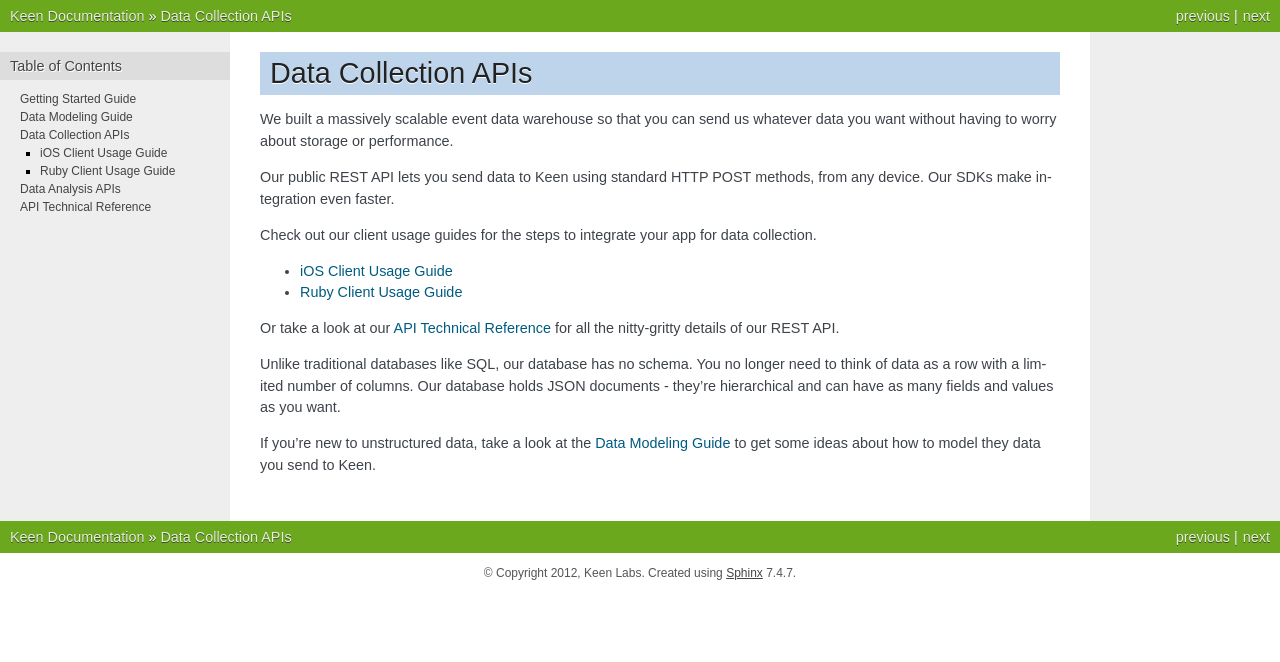
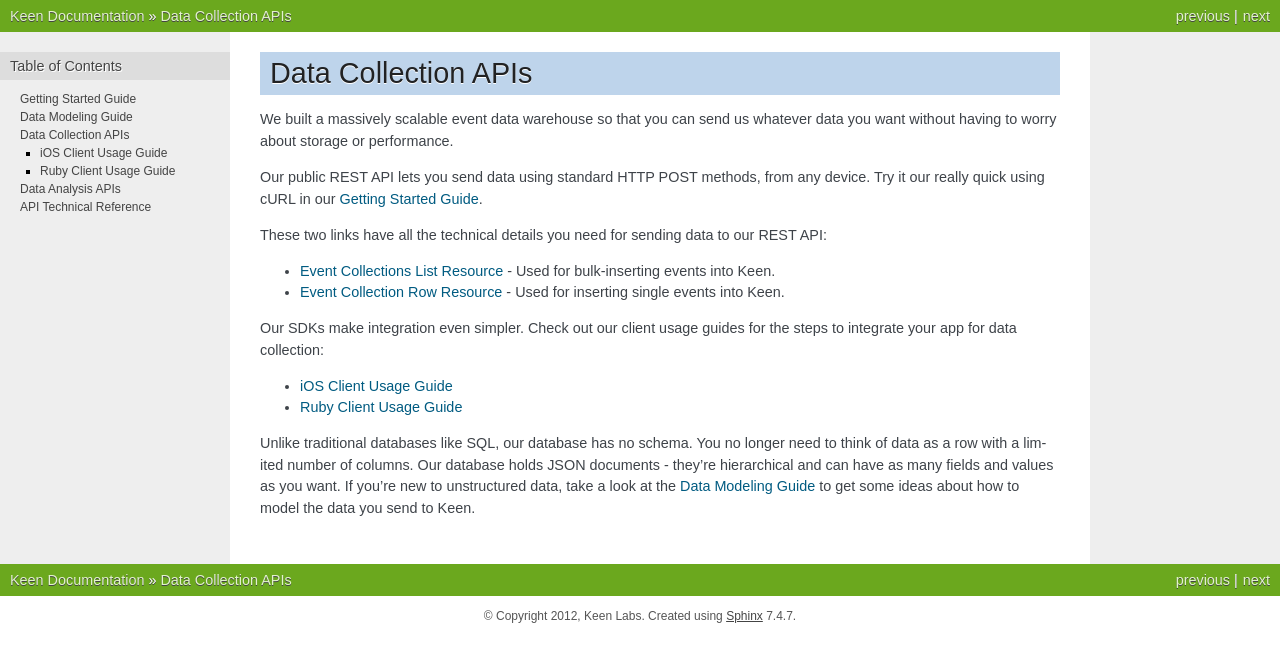
Before and after one commit to keenlabs/Keen-Docs, a Sphinx documentation site: the page built from source/data_collection/data_collection.rst, in a window 1280 px wide. Shown: the top 662 px of the page. Built offline with Sphinx 7.4.7, drawn with Linux system fonts in a browser that asks for light colours.

Commit message:
describe REST API more in Data Collection

```diff
--- a/source/data_collection/data_collection.rst
+++ b/source/data_collection/data_collection.rst
@@ -4,9 +4,14 @@
 
 We built a massively scalable event data warehouse so that you can send us whatever data you want without having to worry about storage or performance.
 
-Our public REST API lets you send data to Keen using standard HTTP POST methods, from any device. Our SDKs make integration even faster.
+Our public REST API lets you send data using standard HTTP POST methods, from any device. Try it our really quick using cURL in our :doc:`/getting_started_guide`.
 
-Check out our client usage guides for the steps to integrate your app for data collection.
+These two links have all the technical details you need for sending data to our REST API:
+
+* :ref:`event-collections-list-resource` - Used for bulk-inserting events into Keen.
+* :ref:`event-collection-row-resource` - Used for inserting single events into Keen.
+
+Our SDKs make integration even simpler. Check out our client usage guides for the steps to integrate your app for data collection:
 
 .. toctree::
    :maxdepth: 1
@@ -14,10 +19,5 @@
    /clients/iOS/usage_guide
    /clients/ruby/usage_guide
 
-Or take a look at our :doc:`/api/reference` for all the nitty-gritty details of our REST API.
 
-
-
-Unlike traditional databases like SQL, our database has no schema. You no longer need to think of data as a row with a limited number of columns. Our database holds JSON documents - they’re hierarchical and can have as many fields and values as you want.
-
-If you're new to unstructured data, take a look at the :doc:`../event_data_modeling/event_data_intro` to get some ideas about how to model they data you send to Keen.
+Unlike traditional databases like SQL, our database has no schema. You no longer need to think of data as a row with a limited number of columns. Our database holds JSON documents - they’re hierarchical and can have as many fields and values as you want.  If you're new to unstructured data, take a look at the :doc:`../event_data_modeling/event_data_intro` to get some ideas about how to model the data you send to Keen.
```
